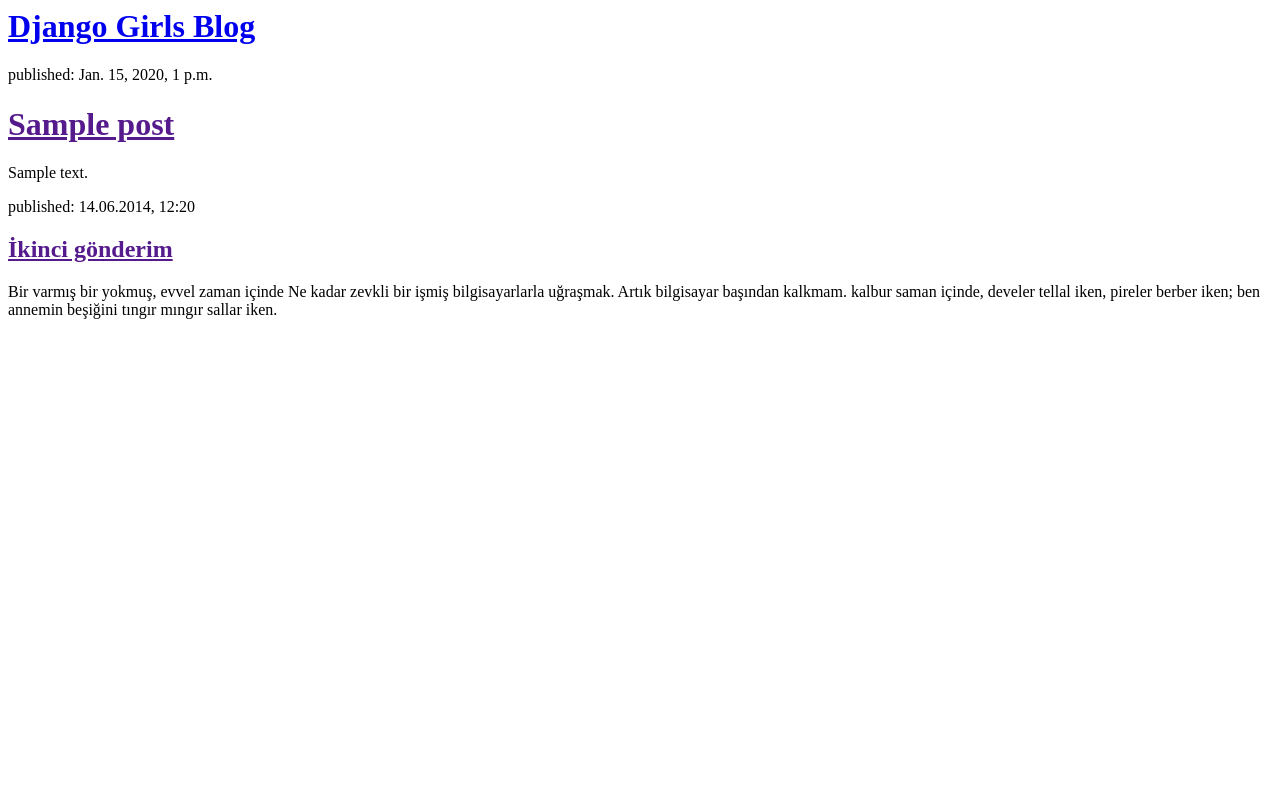
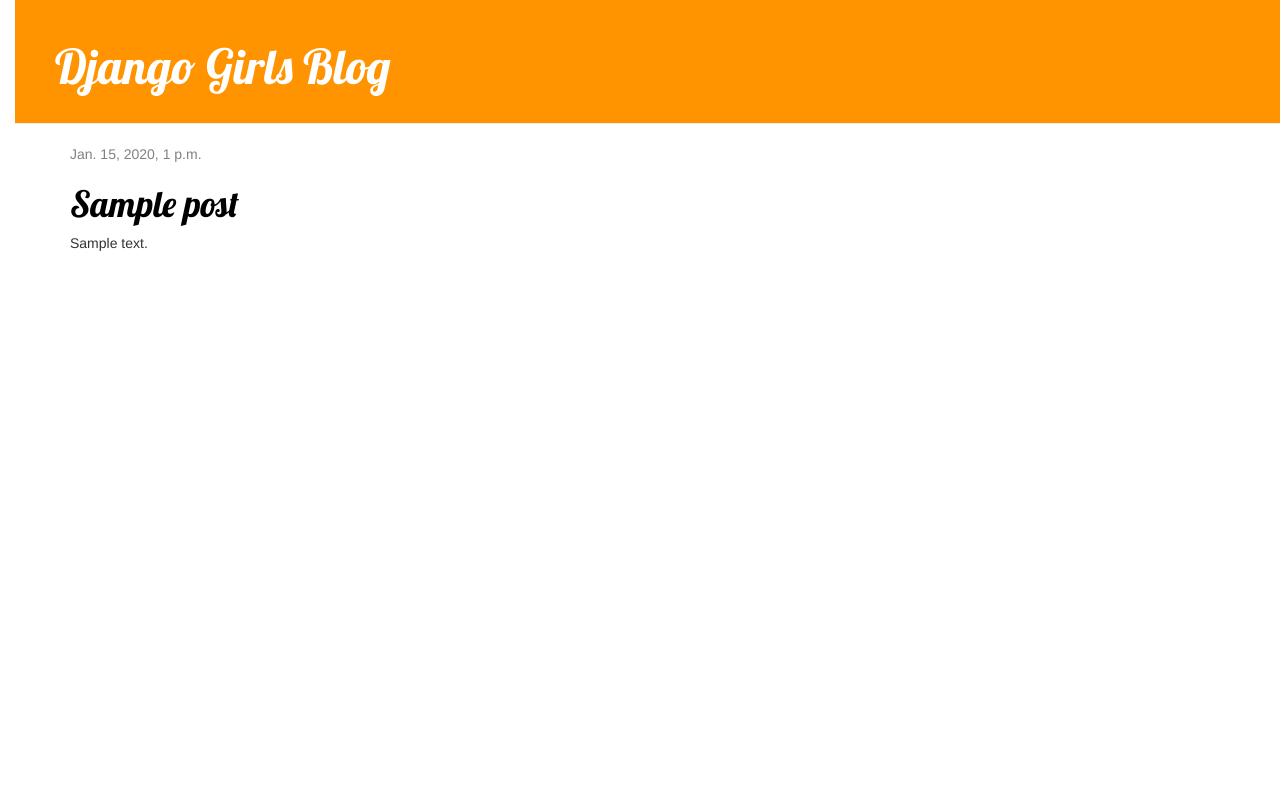
Before and after one commit to mustafayen/my-first-blog, a Django app: page / in a window 1280 px wide. Run offline with Django 3.2, Linux system fonts and the light colour scheme; tables that the repository leaves empty hold one stand-in row (values such as "Sample post"); some libraries are stand-ins or nearby versions.

Commit message:
Site için CSS ve ayrıntılı blog gönderisi için görünüm ve şablon eklendi.

```diff
--- /dev/null
+++ b/blog/static/css/blog.css
@@ -0,0 +1,58 @@
+
+body {
+    padding-left: 15px;
+}
+
+h1 a {
+    color: #FCA205;
+    font-family: 'Lobster';
+}
+
+
+
+.page-header {
+    background-color: #ff9400;
+    margin-top: 0;
+    padding: 20px 20px 20px 40px;
+}
+
+.page-header h1, .page-header h1 a, .page-header h1 a:visited, .page-header h1 a:active {
+    color: #ffffff;
+    font-size: 36pt;
+    text-decoration: none;
+}
+
+.content {
+    margin-left: 40px;
+}
+
+h1, h2, h3, h4 {
+    font-family: 'Lobster', cursive;
+}
+
+.date {
+    color: #828282;
+}
+
+.save {
+    float: right;
+}
+
+.post-form textarea, .post-form input {
+    width: 100%;
+}
+
+.top-menu, .top-menu:hover, .top-menu:visited {
+    color: #ffffff;
+    float: right;
+    font-size: 26pt;
+    margin-right: 20px;
+}
+
+.post {
+    margin-bottom: 70px;
+}
+
+.post h1 a, .post h1 a:visited {
+    color: #000000;
+}
--- /dev/null
+++ b/blog/templates/blog/base.html
@@ -0,0 +1,23 @@
+{% load static %}
+<html>
+    <head>
+        <title>Django Girls blog</title>
+        <link rel="stylesheet" href="//maxcdn.bootstrapcdn.com/bootstrap/3.2.0/css/bootstrap.min.css">
+        <link rel="stylesheet" href="//maxcdn.bootstrapcdn.com/bootstrap/3.2.0/css/bootstrap-theme.min.css">
+        <link href='//fonts.googleapis.com/css?family=Lobster&subset=latin,latin-ext' rel='stylesheet' type='text/css'>
+        <link rel="stylesheet" href="{% static 'css/blog.css' %}">
+    </head>
+    <body>
+    <div class="page-header">
+        <h1><a href="/">Django Girls Blog</a></h1>
+    </div>
+    <div class="content container">
+        <div class="row">
+            <div class="col-md-8">
+            {% block content %}
+            {% endblock %}
+            </div>
+        </div>
+    </div>
+</body>
+</html>
--- a/blog/templates/blog/post_list.html
+++ b/blog/templates/blog/post_list.html
@@ -1,23 +1,13 @@
-<html>
-    <head>
-        <title>Django Girls blog</title>
-    </head>
-    <body>
-        <div>
-            <h1><a href="/">Django Girls Blog</a></h1>
+{% extends 'blog/base.html' %}
+
+{% block content %}
+    {% for post in posts %}
+        <div class="post">
+            <div class="date">
+                {{ post.published_date }}
+            </div>
+            <h1><a href="{% url 'post_detail' pk=post.pk %}">{{ post.title }}</a></h1>
+            <p>{{ post.text|linebreaksbr }}</p>
         </div>
-        {% for post in posts %}
-    <div>
-        <p>published: {{ post.published_date }}</p>
-        <h1><a href="">{{ post.title }}</a></h1>
-        <p>{{ post.text|linebreaksbr }}</p>
-    </div>
-{% endfor %}
-
-        <div>
-            <p>published: 14.06.2014, 12:20</p>
-            <h2><a href="">İkinci gönderim</a></h2>
-            <p>Bir varmış bir yokmuş, evvel zaman içinde Ne kadar zevkli bir işmiş bilgisayarlarla uğraşmak. Artık bilgisayar başından kalkmam. kalbur saman içinde, develer tellal iken, pireler berber iken; ben annemin beşiğini tıngır mıngır sallar iken.</p>
-        </div>
-    </body>
-</html>
+    {% endfor %}
+{% endblock %}
--- a/blog/urls.py
+++ b/blog/urls.py
@@ -3,4 +3,5 @@
 
 urlpatterns = [
     path('', views.post_list, name='post_list'),
+    path('post/<int:pk>/', views.post_detail, name='post_detail'),
 ]
--- a/blog/views.py
+++ b/blog/views.py
@@ -1,7 +1,13 @@
 from django.shortcuts import render
 from django.utils import timezone
 from .models import Post
+from django.shortcuts import render, get_object_or_404
 
 def post_list(request):
     posts = Post.objects.filter(published_date__lte=timezone.now()).order_by('published_date')
     return render(request, 'blog/post_list.html', {'posts': posts})
+
+
+def post_detail(request, pk):
+    post = get_object_or_404(Post, pk=pk)
+    return render(request, 'blog/post_detail.html', {'post': post})
```
Also changed, not shown: blog/templates/blog/post_detail.html (added, +13 -0 lines).
